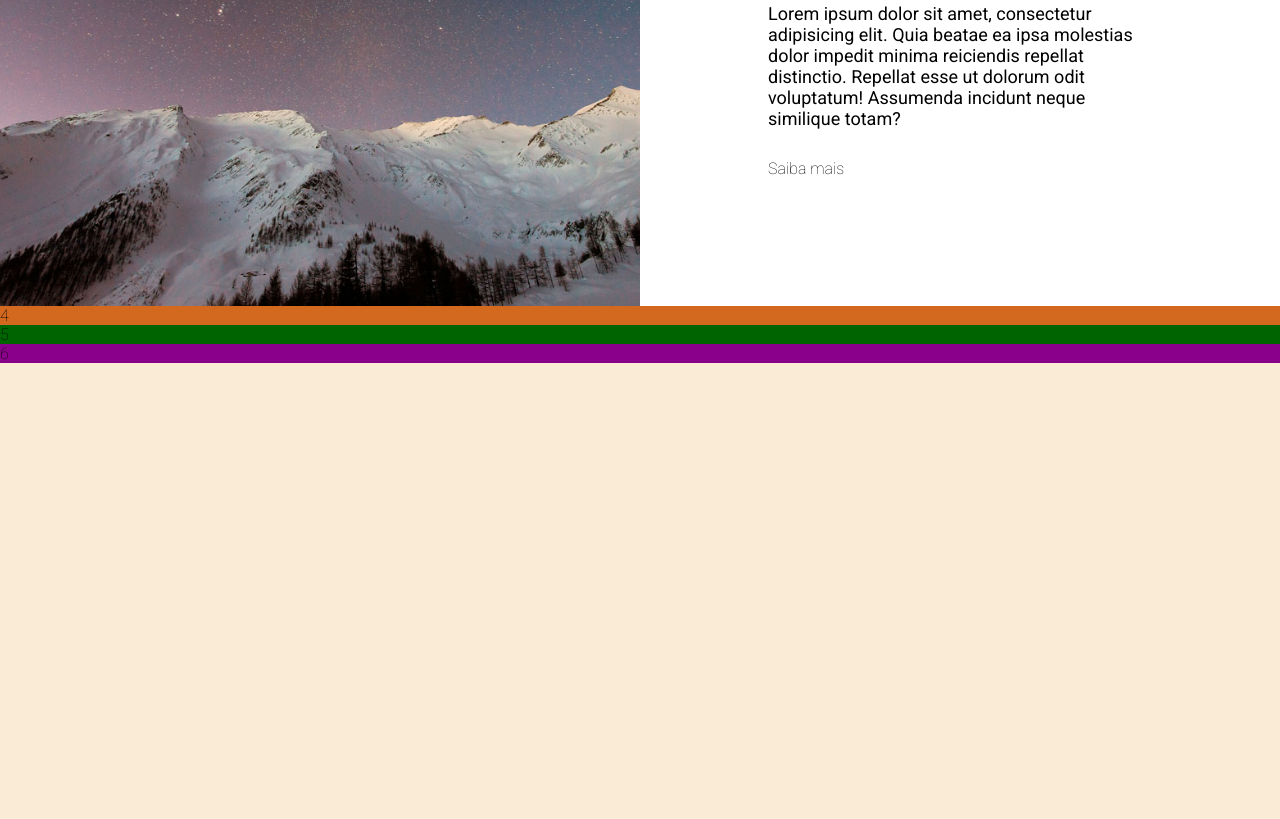
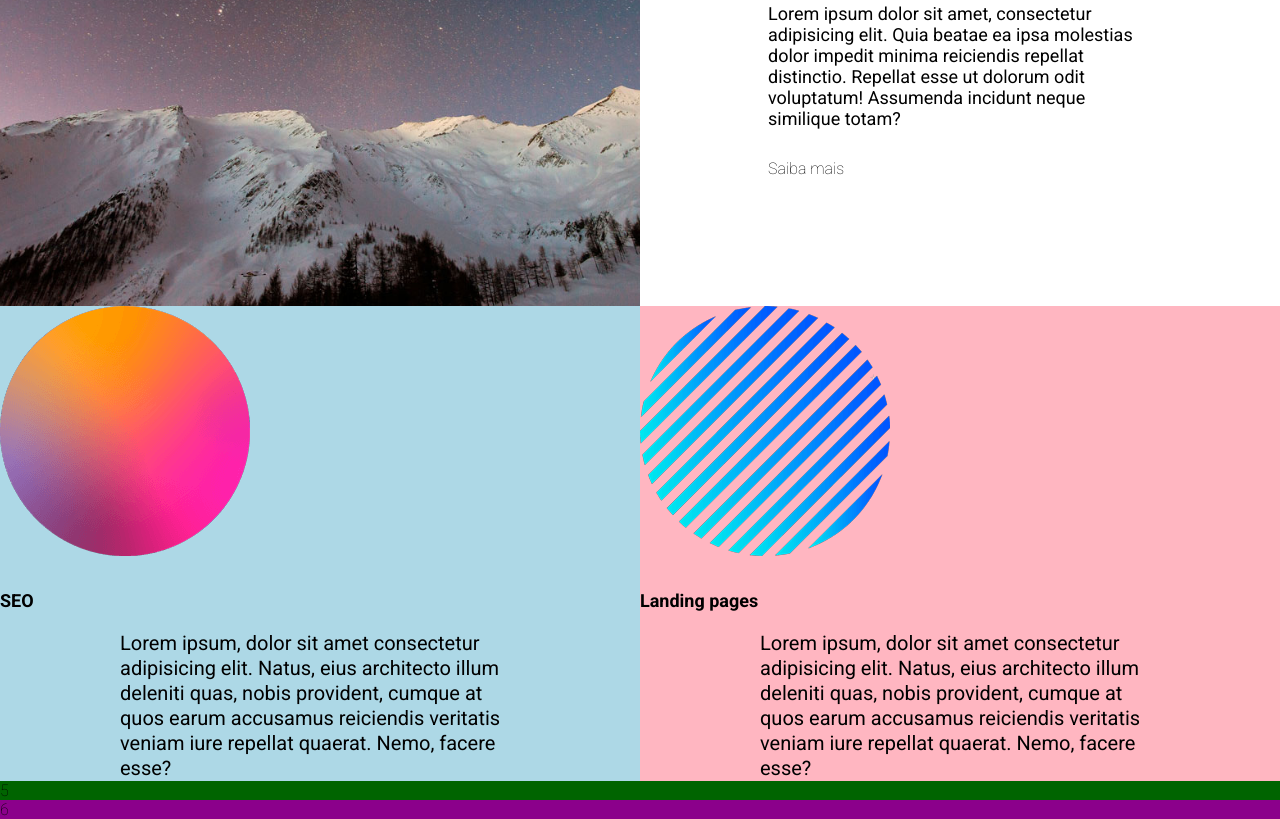
Before and after one commit to RafaelContact/landing-page, a plain HTML site: page index.html in a window 1280 px wide. Shown: the part 1473-2292 px from the top of the page. Before the commit the page ends 1836 px from the top, so only its background shows below. Drawn offline with Linux system fonts and the light colour scheme.

Commit message:
limpar html e começar seção services

```diff
--- a/index.html
+++ b/index.html
@@ -22,11 +22,16 @@
     <!-- font assowm -->
   </head>
   <body>
+
+    <!-- ==== HEADER   🤯 ====== -->
     <header class="header">
+
       <div class="header-container">
         <a href="#">
           <h1 class="logo">Agência XYZ</h1>
         </a>
+
+        <!-- ===== MENU HAMBURGER 🍔 ====== -->
         <nav>
           <input type="checkbox" id="menu-hamburguer" />
           <label for="menu-hamburguer">
@@ -44,9 +49,13 @@
         </nav>
       </div>
     </header>
+
+    <!-- ===== HERO 🦸 ====== -->
     <section class="hero">
       <h2>We make cool things</h2>
     </section>
+
+    <!-- ===== ABOUT ====== -->
     <section class="about">
       <div class="item">
         <h3>Title</h3>
@@ -58,8 +67,11 @@
         </p>
         <a href="#" class="btn-know-more">Saiba mais</a>
       </div>
+
       <div class="image right"></div>
+
       <div class="image left"></div>
+
       <div class="item">
         <h3>Title</h3>
         <p>
@@ -71,7 +83,28 @@
         <a href="#" class="btn-know-more">Saiba mais</a>
       </div>
     </section>
-    <section class="services">4</section>
+
+    <!-- ===== SERVICES ====== -->
+    <section class="services">
+        <div class="service">
+          <img src="./src/images/bolinha1.png" alt="bolinha 1">
+
+        <div class="service-info">
+            <h3>SEO </h3>
+            <p>Lorem ipsum, dolor sit amet consectetur adipisicing elit. Natus, eius architecto illum deleniti quas, nobis provident, cumque at quos earum accusamus reiciendis veritatis veniam iure repellat quaerat. Nemo, facere esse?</p>
+        </div>
+        </div>
+
+      <div class="service">
+        <img src="./src/images/bolinha2.png" alt="bolinha 1">
+      <div class="service-info">
+          <h3>Landing pages </h3>
+          <p>Lorem ipsum, dolor sit amet consectetur adipisicing elit. Natus, eius architecto illum deleniti quas, nobis provident, cumque at quos earum accusamus reiciendis veritatis veniam iure repellat quaerat. Nemo, facere esse?</p>
+        </div>
+      </div>
+    </section>
+
+    <!-- ======== PROJECTS ======= -->
     <section class="projects">5</section>
     <footer class="footer">6</footer>
   </body>
--- a/src/css/style.css
+++ b/src/css/style.css
@@ -159,9 +159,34 @@ body{
 
 .services{
     grid-area: services;
-    background-color: chocolate;
+    display: grid;
+    grid-template-columns: 1fr 1fr;
 }
 
+.services .service img{
+    width: 250px;
+    margin-bottom: 30px;
+}
+
+.services .service h3{
+    font-size: 1.8rem;
+    font-weight: 700;
+}
+
+.services .service p{
+    font-size: 2rem;
+    font-weight: 400;
+    max-width: 400px;
+    margin: 20px auto 0;
+    line-height: 25px;
+}
+
+.services .service:nth-child(1){
+    background-color: lightblue;
+}
+.services .service:nth-child(2){
+    background-color: lightpink;
+}
 /* PROJECTS */
 
 .projects
```
